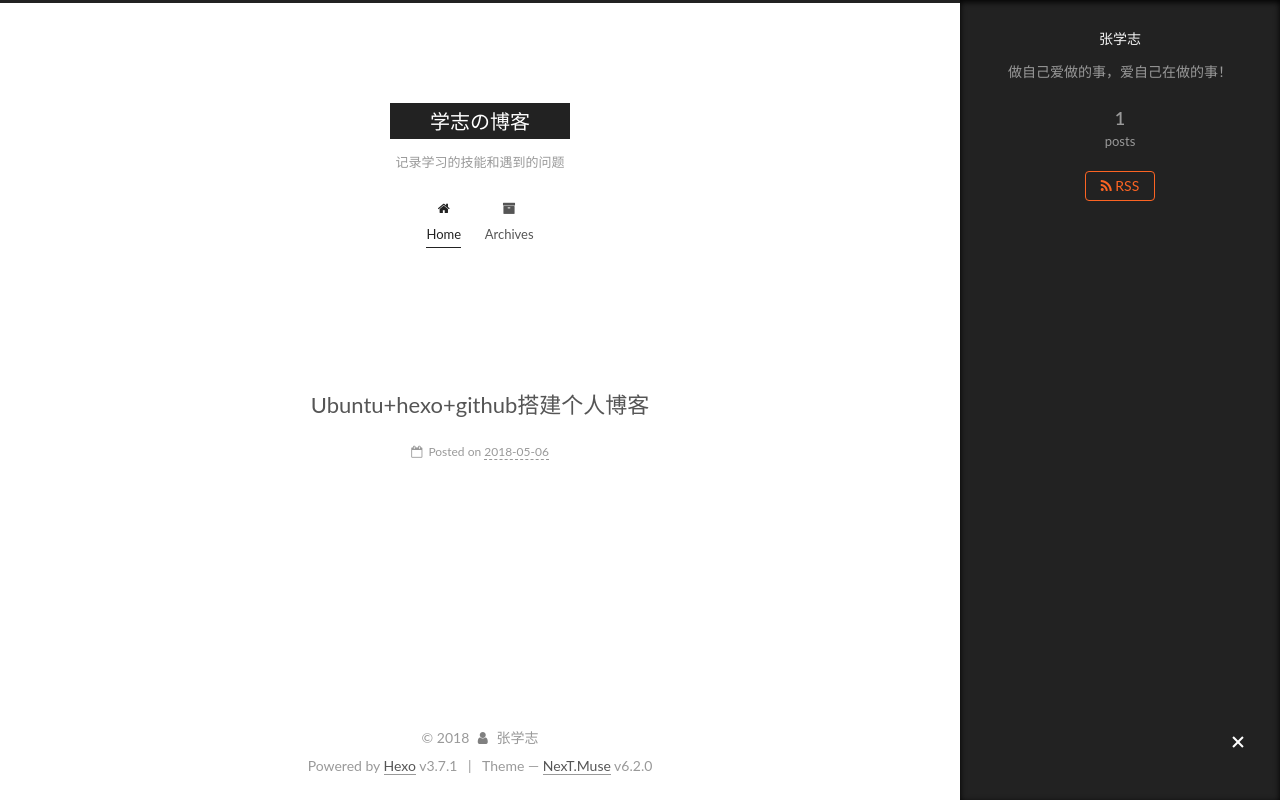
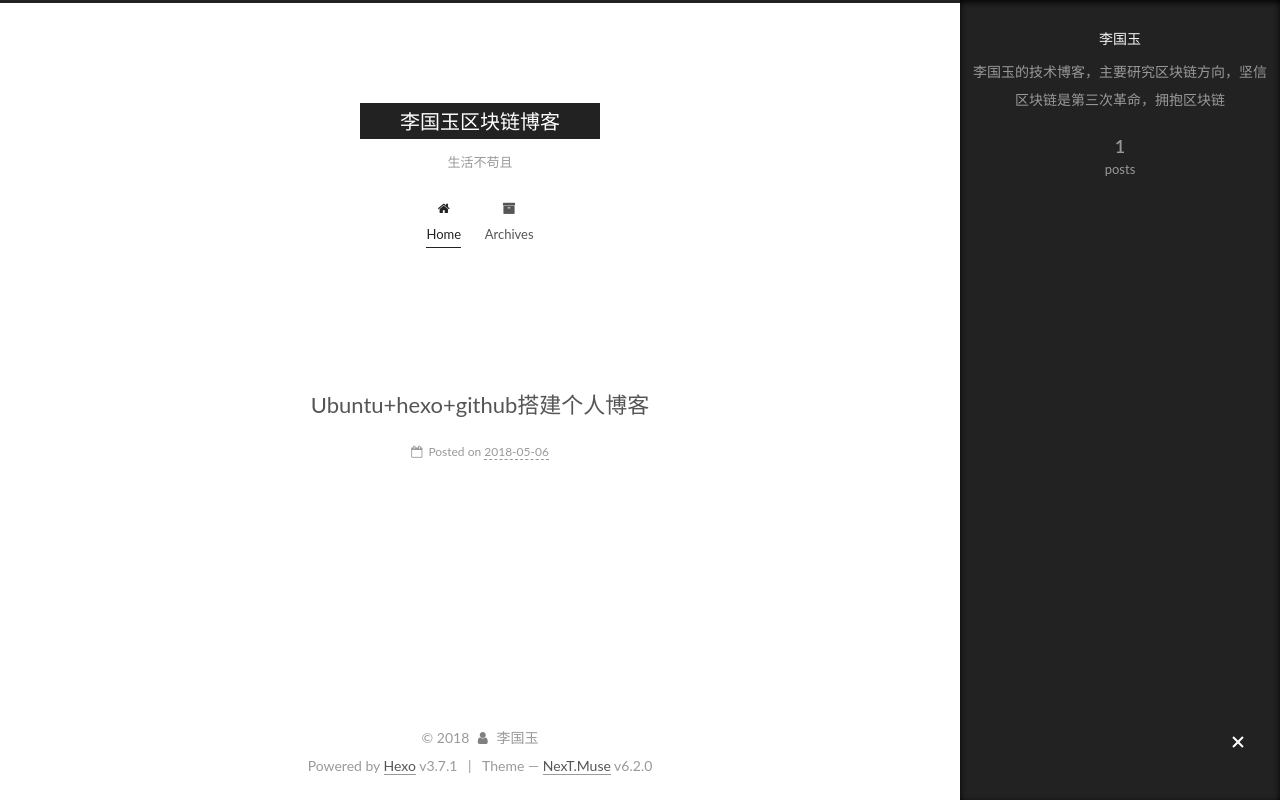
Before and after one commit to lgy1027/lgy1027.github.io, a plain HTML site: page index.html in a window 1280 px wide. Both pictures are taken after a click on the element 1238 px from the left and 743 px from the top of the page. Drawn offline with Linux system fonts and the light colour scheme.

Commit message:
Site updated: 2018-05-08 12:32:09

```diff
--- a/css/main.css
+++ b/css/main.css
@@ -1825,7 +1825,7 @@ pre .javascript .function {
   width: 4px;
   height: 4px;
   border-radius: 50%;
-  background: #cf7c2b;
+  background: #fff;
 }
 .links-of-blogroll {
   font-size: 13px;
--- a/index.html
+++ b/index.html
@@ -102,25 +102,23 @@
 
 
 
-  <meta name="description" content="做自己爱做的事，爱自己在做的事！">
+  <meta name="description" content="李国玉的技术博客，主要研究区块链方向，坚信区块链是第三次革命，拥抱区块链">
 <meta property="og:type" content="website">
-<meta property="og:title" content="学志の博客">
-<meta property="og:url" content="http://zhangxuezhi.com/index.html">
-<meta property="og:site_name" content="学志の博客">
-<meta property="og:description" content="做自己爱做的事，爱自己在做的事！">
+<meta property="og:title" content="李国玉区块链博客">
+<meta property="og:url" content="http://yoursite.com/index.html">
+<meta property="og:site_name" content="李国玉区块链博客">
+<meta property="og:description" content="李国玉的技术博客，主要研究区块链方向，坚信区块链是第三次革命，拥抱区块链">
 <meta property="og:locale" content="zh-Hans">
 <meta name="twitter:card" content="summary">
-<meta name="twitter:title" content="学志の博客">
-<meta name="twitter:description" content="做自己爱做的事，爱自己在做的事！">
-
-
-
-  <link rel="alternate" href="/atom.xml" title="学志の博客" type="application/atom+xml" />
+<meta name="twitter:title" content="李国玉区块链博客">
+<meta name="twitter:description" content="李国玉的技术博客，主要研究区块链方向，坚信区块链是第三次革命，拥抱区块链">
 
 
 
 
-  <link rel="canonical" href="http://zhangxuezhi.com/"/>
+
+
+  <link rel="canonical" href="http://yoursite.com/"/>
 
 
 
@@ -130,7 +128,7 @@
   };
 </script>
 
-  <title>学志の博客</title>
+  <title>李国玉区块链博客</title>
 
 
 
@@ -189,12 +187,12 @@
     <div class="custom-logo-site-title">
       <a href="/" class="brand" rel="start">
         <span class="logo-line-before"><i></i></span>
-        <span class="site-title">学志の博客</span>
+        <span class="site-title">李国玉区块链博客</span>
         <span class="logo-line-after"><i></i></span>
       </a>
     </div>
 
-        <p class="site-subtitle">记录学习的技能和遇到的问题</p>
+        <p class="site-subtitle">生活不苟且</p>
 
   </div>
 
@@ -279,16 +277,16 @@
 
 
   <div class="post-block">
-    <link itemprop="mainEntityOfPage" href="http://zhangxuezhi.com/2018/05/06/2018-05-06-Ubuntu-hexo-github搭建个人博客/">
+    <link itemprop="mainEntityOfPage" href="http://yoursite.com/2018/05/06/Ubuntu-hexo-github搭建个人博客/">
 
     <span hidden itemprop="author" itemscope itemtype="http://schema.org/Person">
-      <meta itemprop="name" content="张学志">
+      <meta itemprop="name" content="李国玉">
       <meta itemprop="description" content="">
       <meta itemprop="image" content="/images/avatar.gif">
     </span>
 
     <span hidden itemprop="publisher" itemscope itemtype="http://schema.org/Organization">
-      <meta itemprop="name" content="学志の博客">
+      <meta itemprop="name" content="李国玉区块链博客">
     </span>
 
 
@@ -298,7 +296,7 @@
 
           <h1 class="post-title" itemprop="name headline">
 
-                <a class="post-title-link" href="/2018/05/06/2018-05-06-Ubuntu-hexo-github搭建个人博客/" itemprop="url">
+                <a class="post-title-link" href="/2018/05/06/Ubuntu-hexo-github搭建个人博客/" itemprop="url">
                   Ubuntu+hexo+github搭建个人博客
                 </a>
 
@@ -431,8 +429,8 @@
         <div class="site-overview">
           <div class="site-author motion-element" itemprop="author" itemscope itemtype="http://schema.org/Person">
 
-              <p class="site-author-name" itemprop="name">张学志</p>
-              <p class="site-description motion-element" itemprop="description">做自己爱做的事，爱自己在做的事！</p>
+              <p class="site-author-name" itemprop="name">李国玉</p>
+              <p class="site-description motion-element" itemprop="description">李国玉的技术博客，主要研究区块链方向，坚信区块链是第三次革命，拥抱区块链</p>
           </div>
 
 
@@ -454,13 +452,6 @@
             </nav>
 
 
-
-            <div class="feed-link motion-element">
-              <a href="/atom.xml" rel="alternate">
-                <i class="fa fa-rss"></i>
-                RSS
-              </a>
-            </div>
 
 
 
@@ -497,7 +488,7 @@
   <span class="with-love" id="animate">
     <i class="fa fa-user"></i>
   </span>
-  <span class="author" itemprop="copyrightHolder">张学志</span>
+  <span class="author" itemprop="copyrightHolder">李国玉</span>
 
 
 
```
Also changed, not shown: 2018/05/06/Ubuntu-hexo-github搭建个人博客/index.html (renamed from 2018/05/06/2018-05-06-Ubuntu-hexo-github搭建个人博客/index.html, +15 -26 lines), archives/2018/05/index.html (+17 -26 lines), archives/2018/index.html (+17 -26 lines), archives/index.html (+17 -26 lines).
